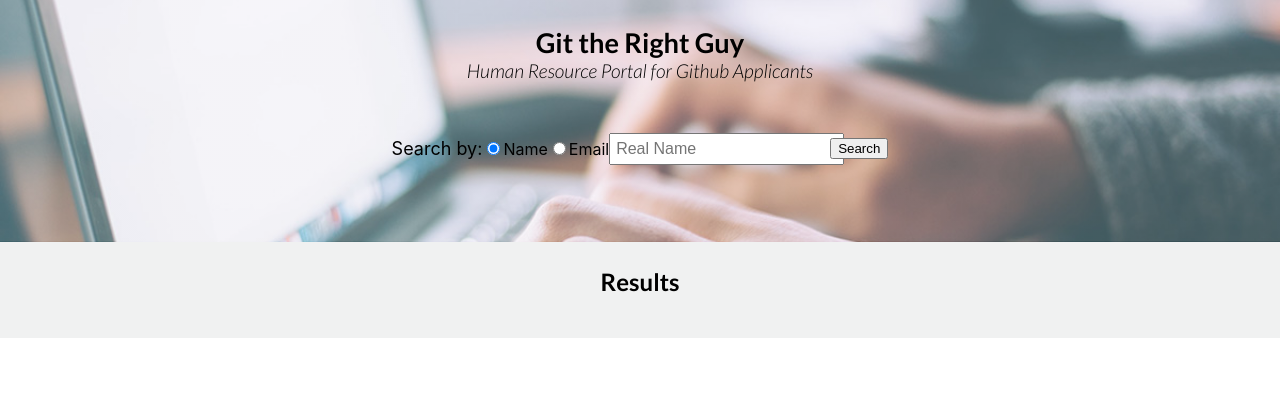
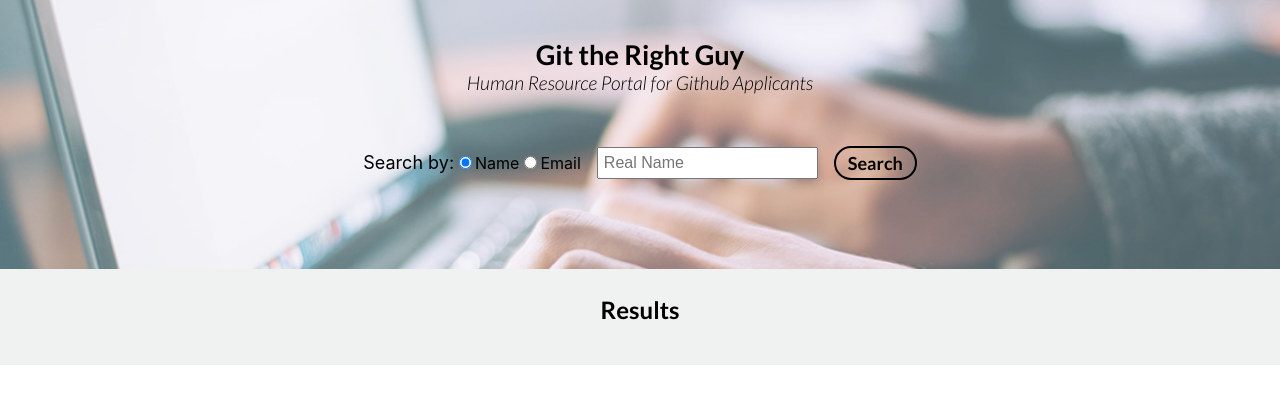
Before and after one commit to jacobleonhardt/hrGithubSearch, a React (Create React App) app in the folder frontend/hr-search/: page / in a window 1280 px wide. Shown: the top 404 px of the page. Built offline with nearby package versions, Linux system fonts and the light colour scheme.

Commit message:
update form style

```diff
--- a/frontend/hr-search/src/App.css
+++ b/frontend/hr-search/src/App.css
@@ -16,10 +16,10 @@
 }
 
 #greeting {
-  padding-top: 2%;
-  padding-bottom: 2%;
+  padding-top: 3%;
+  padding-bottom: 3%;
   width: 100%;
-  background: linear-gradient(rgba(255,255,255,.25), rgba(255,255,255,.25)),
+  background: linear-gradient(rgba(255,255,255,.3), rgba(255,255,255,.3)),
     url('./images/hr-form-background.jpg');
   background-position: center;
   background-size: cover;
--- a/frontend/hr-search/src/components/searchBar/index.js
+++ b/frontend/hr-search/src/components/searchBar/index.js
@@ -47,7 +47,9 @@ const SearchBar = () => {
                             onChange={e => setSearchTerm(e.target.value)}></input>
                     </label>}
                 </div>
-                <button type="submit">Search</button>
+                <div id="submit-button">
+                    <button type="submit">Search</button>
+                </div>
             </form>
         </div>
     )
--- a/frontend/hr-search/src/components/searchBar/searchbar.css
+++ b/frontend/hr-search/src/components/searchBar/searchbar.css
@@ -1,6 +1,5 @@
 #searchbar {
-    margin-top: 4%;
-    margin-bottom: 4%;
+    margin: 4% auto;
 }
 
 form {
@@ -11,15 +10,35 @@ form {
 
 #search-type {
     font-size: 18px;
+    padding: 0px 8px;
 }
 
 #search-type label{
-    /* display: inline; */
     font-size: 16px;
 }
 
-#search-field input {
-    width: 100%;
+#search-field input, #submit-button button {
     padding: 5px;
+    margin: 0px 8px;
     font-size: 16px;
 }
+
+
+#submit-button button {
+    border: 2px solid #000;
+    border-radius: 25px;
+    font-size: 18px;
+    font-family: 'Lato', sans-serif;
+    font-weight: 700;
+    color: #000;
+    background-color: rgba(0, 0, 0, .0);
+    padding: 4px 12px;
+}
+
+#submit-button button:hover {
+    background-color: #147BA5;
+    border-color: #147BA5;
+    color: #fff;
+    cursor: pointer;
+    transition: .5s;
+}
```
